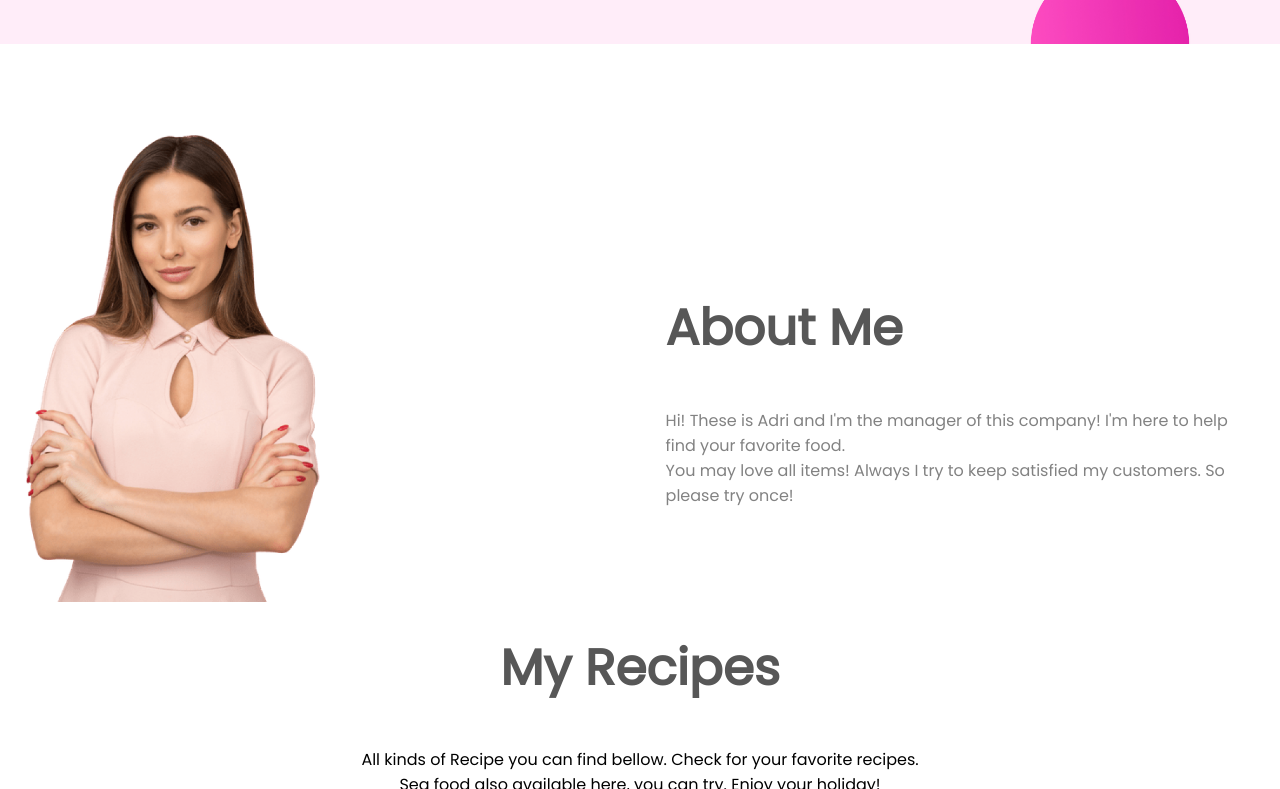
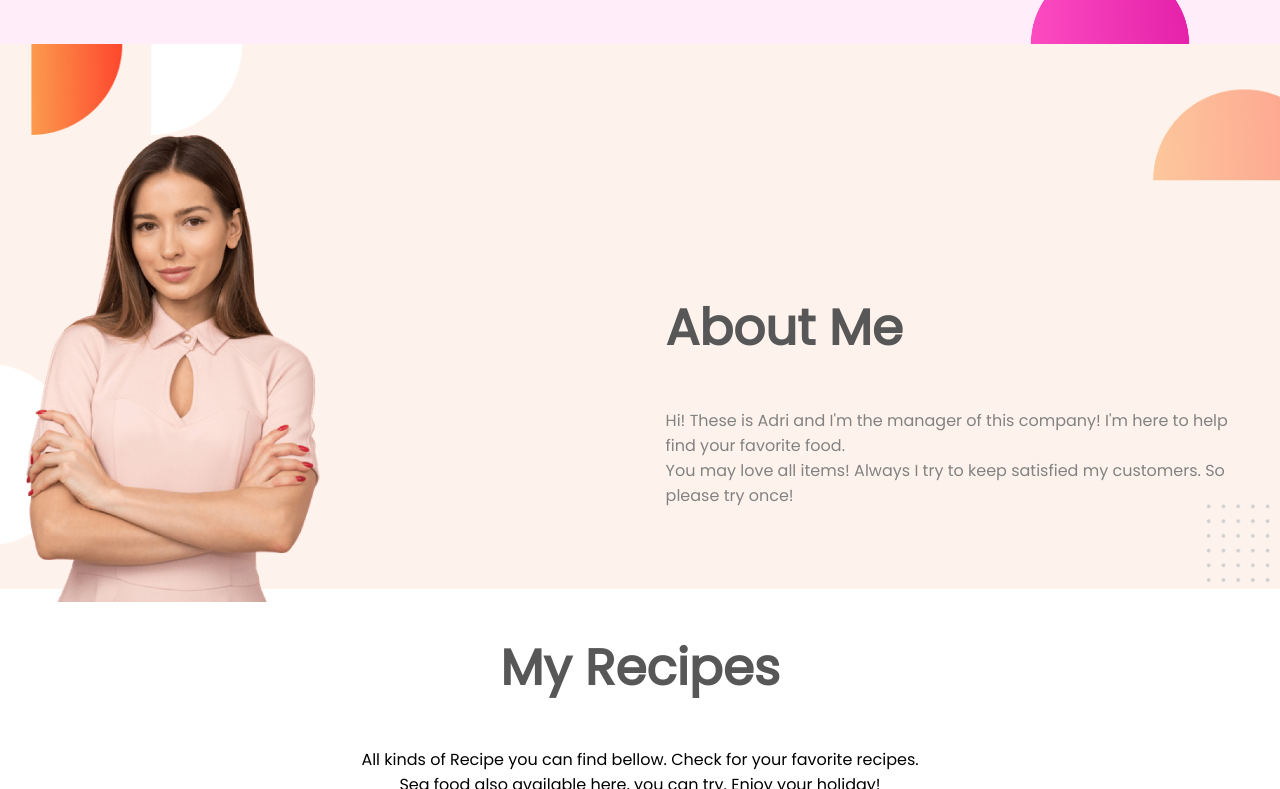
Before and after one commit to swadesh195/food-network, a plain HTML site: page index.html in a window 1280 px wide. Shown: the part 676-1465 px from the top of the page. Drawn offline with Linux system fonts and the light colour scheme; the site is published under a folder, as on GitHub Pages, so addresses that start at the root find nothing.

Commit message:
backgroud images problem fixed

```diff
--- a/css/style.css
+++ b/css/style.css
@@ -44,7 +44,7 @@ h1 {
     background-repeat: no-repeat;
     background-size: cover;
     background-position: center;
-    background-image: url(/images/shapes/about.png) ;
+    background-image: url(../images/shapes/about.png) ;
 }
 .half-width .about-img {
     width: 50%;
```
